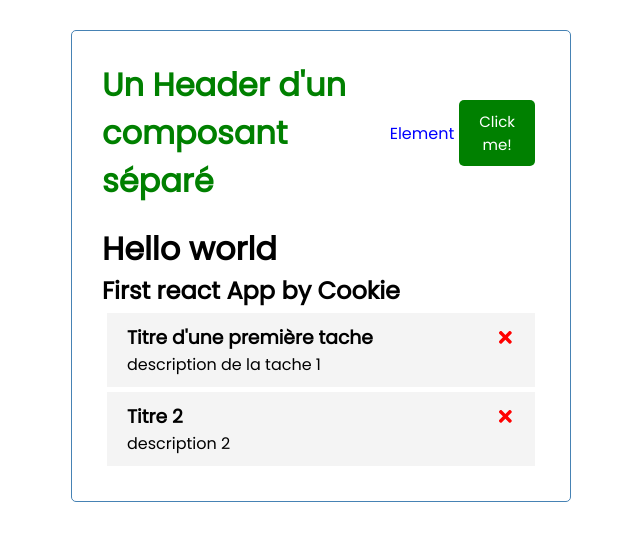
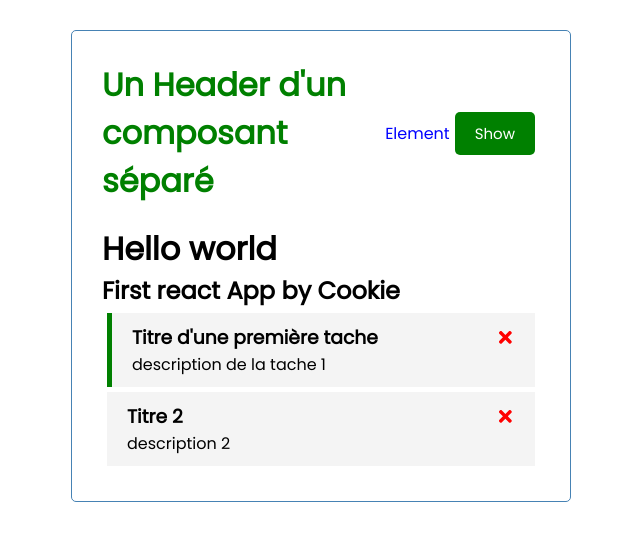
Before and after one commit to TitouanChvn/React_test, a React (Create React App) app in the folder react_test/: page / in a window 1280 px wide. Shown: the top 540 px of the page, without its empty margins (319-959 px from the left). Built offline with nearby package versions, Linux system fonts and the light colour scheme.

Commit message:
new elements

```diff
--- a/react_test/src/App.js
+++ b/react_test/src/App.js
@@ -1,8 +1,10 @@
 import Header from "./components/Header";
 import Tasks from "./components/Tasks";
 import {useState} from 'react'
+import AddTask from "./components/AddTask";
 
 function App() {
+  const [showAddTask, setShowAddTask] = useState(false)
   const [tasks,setTasks] = useState([{
     id : 1,
     text : "Titre d'une première tache",
@@ -19,18 +21,31 @@ function App() {
 
   const name1 = 'Cookie'
 
+const addTask = (task) => {
+  //console.log(task)
+  const id = Math.floor(Math.random() * 10000) + 1
+  const newTask = {id, ...task}
+  setTasks([...tasks, newTask])
+}
+
   const deleteTask = (id) => {
     setTasks(tasks.filter((task) => task.id !== id))
   }
 
+  const toggleReminder = (id) => {
+    //console.log(id)
+    setTasks(tasks.map((task) =>
+      task.id === id ? {...task, valeur : !task.valeur} : task))
+  }
   return (
     <div className="container">
-        <Header donné_transférée='Element'/>
+        <Header donné_transférée='Element' onAdd={()=>setShowAddTask(!showAddTask)}
+        showAdd={showAddTask}/>
         <h1>Hello world</h1>
         <h2> First react App by {name1}</h2>
 
-
-      {tasks.length >0 ? <Tasks tasks={tasks} onDelete={deleteTask}/> : 'No tasks to show'}
+        {showAddTask && <AddTask onAdd={addTask}/>}
+      {tasks.length >0 ? <Tasks tasks={tasks} onDelete={deleteTask} onToggle={toggleReminder}/> : 'No tasks to show'}
 
 
     </div>
--- /dev/null
+++ b/react_test/src/components/AddTask.js
@@ -0,0 +1,51 @@
+import { useState } from "react";
+
+
+const AddTask = ( { onAdd }) => {
+    const [text, setText] = useState('')
+    const [content, SetContent] = useState('')
+    const [value, setValue] = useState(false)
+
+    const onSubmit = (e) => {
+        e.preventDefault()
+        if (!text) {
+            alert('cant be empty')
+            return
+        }
+        onAdd({ text, content, value })
+        setText('')
+        SetContent('')
+        setValue(false)
+    }
+
+  return (
+    <form className="add-form" onSubmit={onSubmit}>
+        <div className="form-control">
+            <label>Task</label>
+            <input type="text"
+            placeholder="Add Task"
+            value={text}
+            onChange={(e) => setText(e.target.value)}
+            />
+
+
+        </div>
+        <div className="form-control">
+            <label>Day & Time</label>
+            <input type="text" placeholder="Content" value={content}
+            onChange={(e) => SetContent(e.target.value)}/>
+        </div>
+        <div className="form-control form-control-check">
+            <label>Set value</label>
+            <input type="checkbox"
+            checked={value}
+            value={value}
+            onChange={(e) => setValue(e.currentTarget.checked)}/>
+        </div>
+        <input type="submit" value="Save Task" className="btn btn-block"/>
+
+    </form>
+  )
+}
+
+export default AddTask
--- a/react_test/src/components/Button.js
+++ b/react_test/src/components/Button.js
@@ -3,6 +3,7 @@ import PropTypes from 'prop-types'
 const Button = (props) => {
     const MaFonctionOnClick = () => {
         console.log('clicked')
+        props.onClick()
     }
 
   return (
--- a/react_test/src/components/Header.js
+++ b/react_test/src/components/Header.js
@@ -1,11 +1,13 @@
 import Button from "./Button"
 
-const Header = (props) => {
+const Header = ({donné_transférée, onAdd,showAdd}) => {
   return (
     <header className='header'>
         <h1 style={{color : 'green', backgroundColor: 'white'}}> Un Header d'un composant séparé</h1>
-        <p style={headingStyle}>{props.donné_transférée}</p>
-        <Button color='green' text ='Click me! '/>
+        <p style={headingStyle}>{donné_transférée}</p>
+        <Button color={!showAdd ? 'green': 'red'}
+        text ={!showAdd ? 'Show': 'Hide'}
+        onClick={onAdd}/>
     </header>
   )
 }
--- a/react_test/src/components/Task.js
+++ b/react_test/src/components/Task.js
@@ -1,8 +1,8 @@
 import {FaTimes} from 'react-icons/fa'
 
-const Task = ({task,onDelete}) => {
+const Task = ({task,onDelete, onToggle}) => {
   return (
-    <div className="task">
+    <div className={`task ${task.valeur ? 'reminder' : ''}`} onDoubleClick={() => onToggle(task.id)}>
        <h3>{task.text} <FaTimes style={{color : 'red' ,cursor: 'pointer'}}  onClick={()=>onDelete(task.id)}/></h3>
        <p>{task.content}</p>
     </div>
--- a/react_test/src/components/Tasks.js
+++ b/react_test/src/components/Tasks.js
@@ -12,12 +12,12 @@ import Task from "./Task"
     valeur: false,
 }]
 */
-const Tasks = ({tasks, onDelete}) => {
+const Tasks = ({tasks, onDelete, onToggle }) => {
 
   return (
     <div>
       {tasks.map((task)=>(
-      <Task key={task.id} task={task} onDelete={onDelete}/>
+      <Task key={task.id} task={task} onDelete={onDelete} onToggle={onToggle}/>
       ))}
     </div>
   )
```
